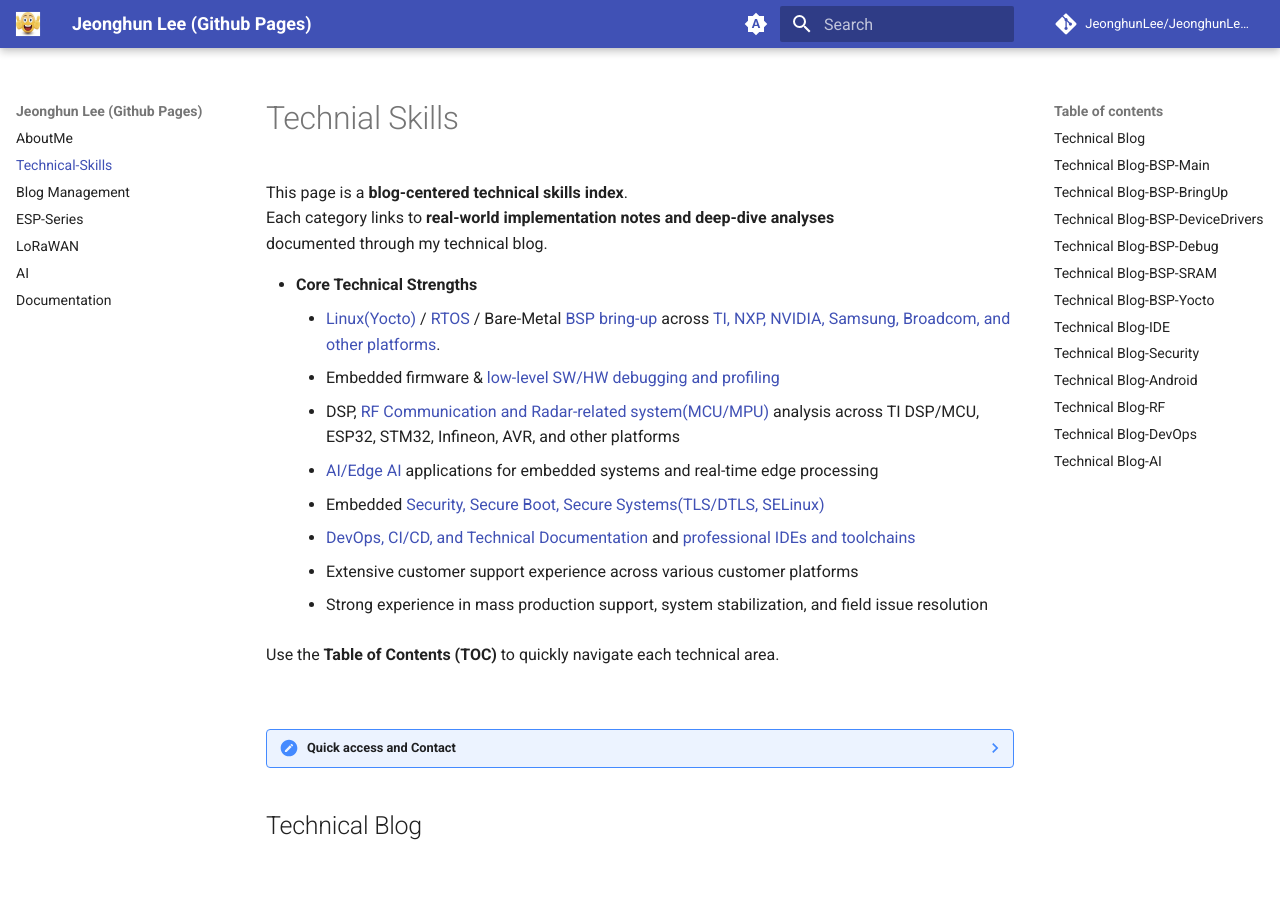
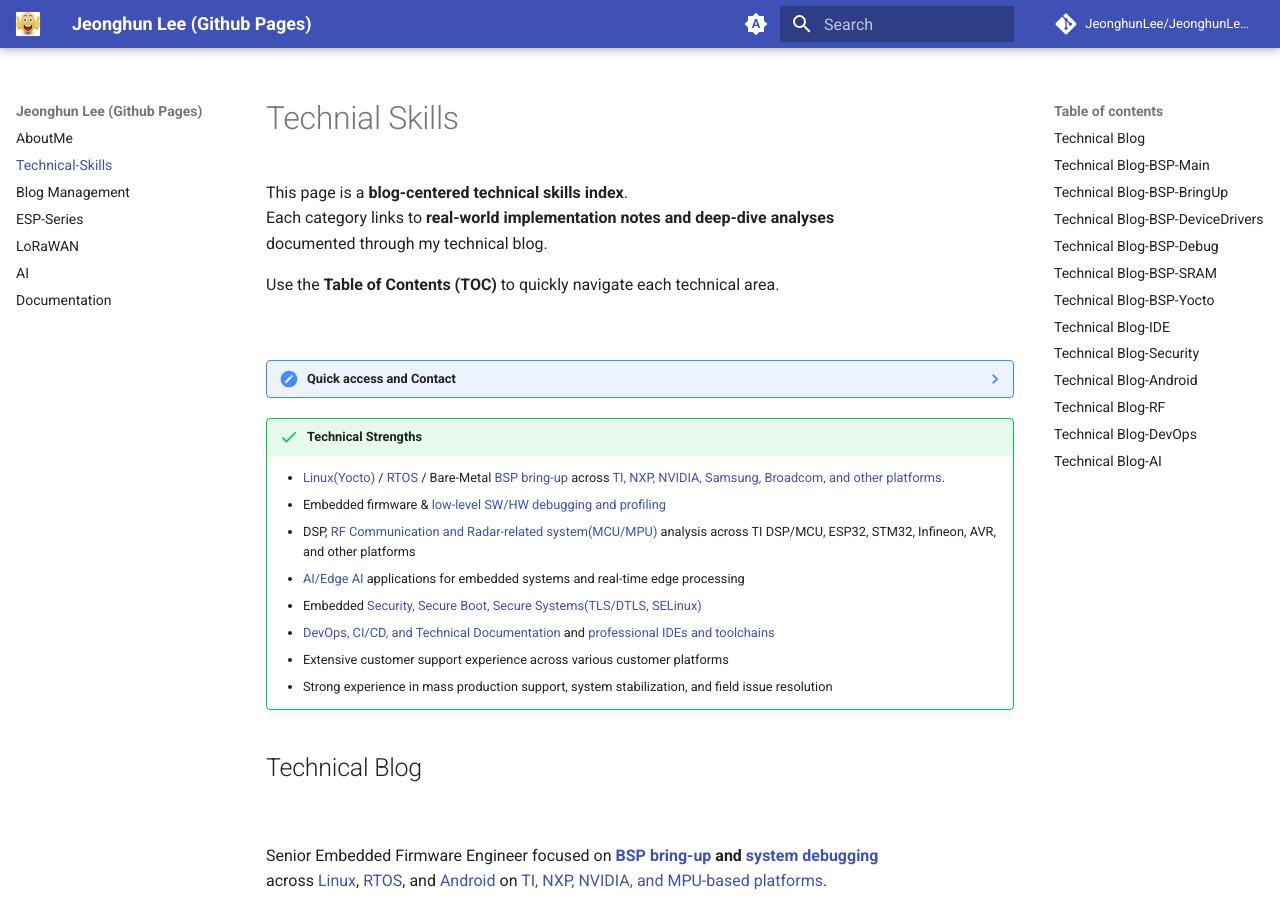
Before and after one commit to JeonghunLee/JeonghunLee.github.io, an MkDocs documentation site: the page built from docs/project_technical_skills.md, in a window 1280 px wide and 900 px high. Built offline with MkDocs 1.6.1 and Material for MkDocs 9.7.7, drawn with Linux system fonts in a browser that asks for light colours; comment, search, counter and statistics services are not loaded; some of the changed lines change nothing that is shown.

Commit message:
update docs

```diff
--- a/docs/project_technical_skills.md
+++ b/docs/project_technical_skills.md
@@ -5,7 +5,15 @@ This page is a **blog-centered technical skills index**.
 Each category links to **real-world implementation notes and deep-dive analyses**
 documented through my technical blog.
 
-* **Core Technical Strengths**
+Use the **Table of Contents (TOC)** to quickly navigate each technical area.
+
+<br/>
+
+??? note "Quick access and Contact"
+    **Icon links** to my platforms are available at the bottom of this page.
+
+
+!!! success "Technical Strengths"
     * [Linux(Yocto)](project_technical_skills.md#technical-blog-bsp-yocto) / [RTOS](project_technical_skills.md#technical-blog-bsp-sram) / Bare-Metal [BSP bring-up](project_technical_skills.md#technical-blog-bsp-bringup) across [TI, NXP, NVIDIA, Samsung, Broadcom, and other platforms](project_technical_skills.md#technical-blog-bsp-main).
     * Embedded firmware & [low-level SW/HW debugging and profiling](project_technical_skills.md#technical-blog-bsp-debug)
     * DSP, [RF Communication and Radar-related system(MCU/MPU)](project_technical_skills.md#technical-blog-rf) analysis across TI DSP/MCU, ESP32, STM32, Infineon, AVR, and other platforms
@@ -16,12 +24,7 @@ documented through my technical blog.
     * Strong experience in mass production support, system stabilization, and field issue resolution
 
 
-Use the **Table of Contents (TOC)** to quickly navigate each technical area.
 
-<br/>
-
-??? note "Quick access and Contact"
-    **Icon links** to my platforms are available at the bottom of this page.
 
 
 ## Technical Blog
```
